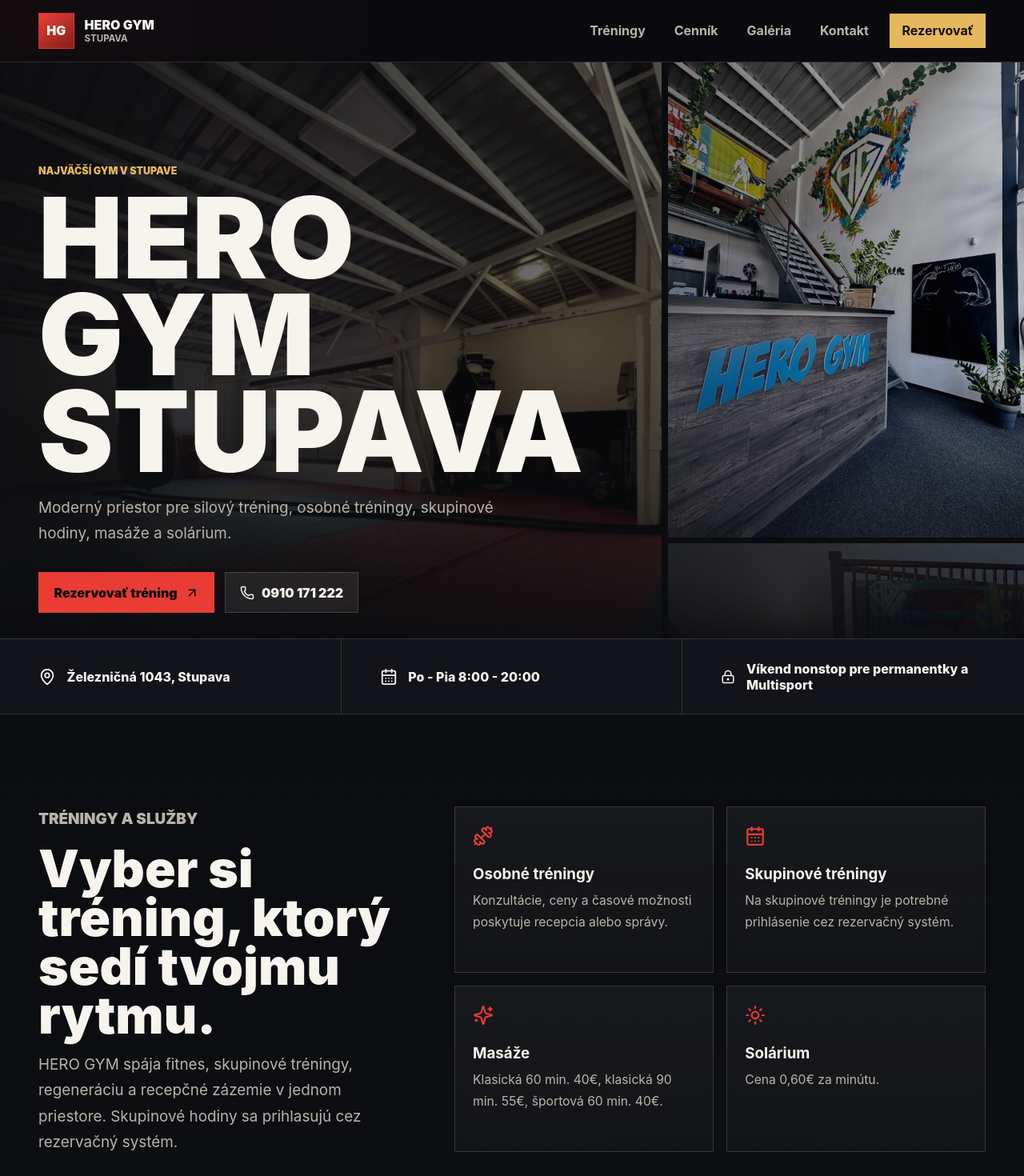
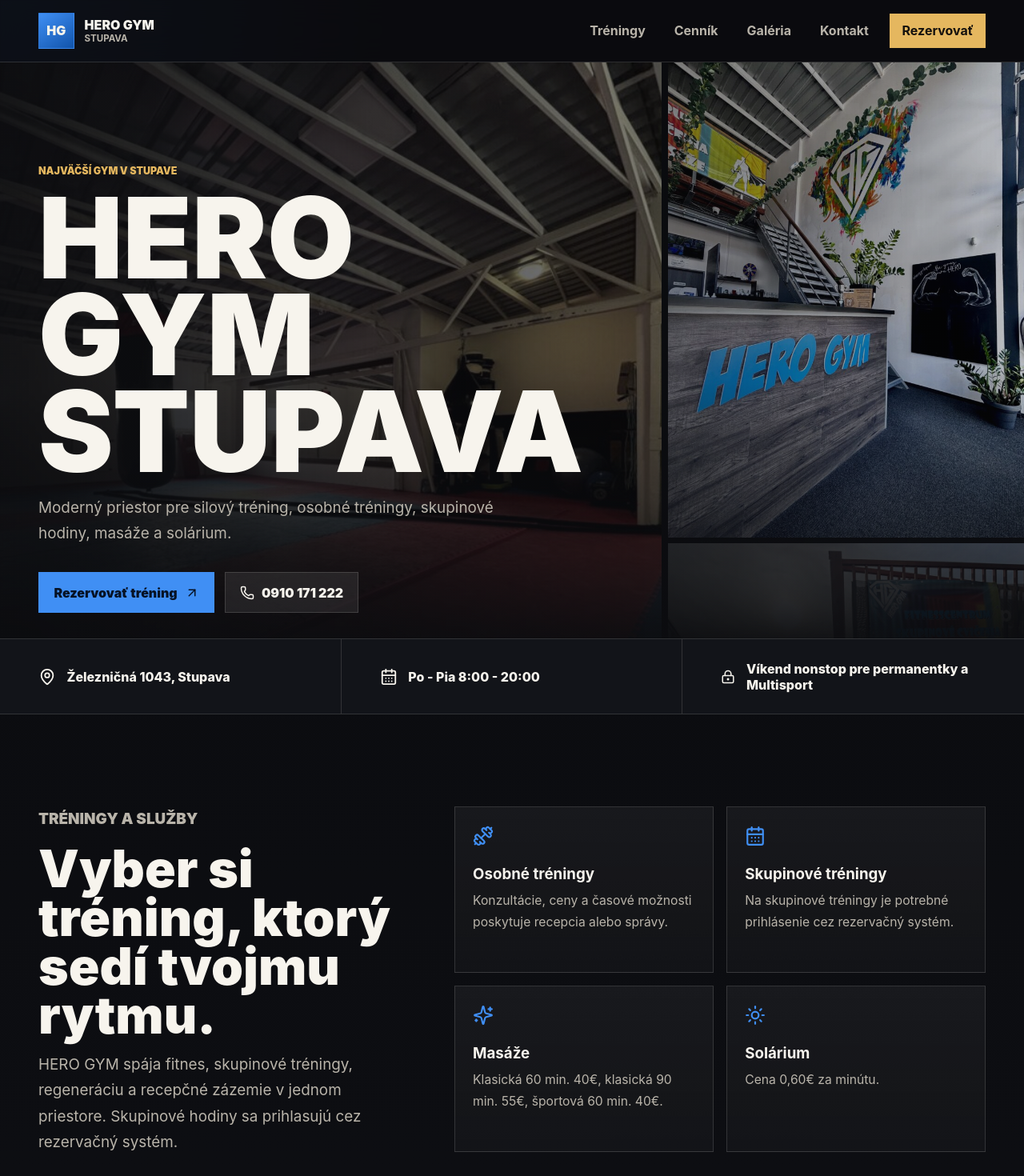
Before and after one commit to pidiman/herogym, a React (Vite) app: page / in a window 1280 px wide. Shown: the top 1470 px of the page at 80% size. Built offline with nearby package versions, Linux system fonts and the light colour scheme.

Commit message:
Use Hero Gym blue accent color

```diff
--- a/src/styles.css
+++ b/src/styles.css
@@ -10,7 +10,7 @@
   --text: #f7f4ed;
   --muted: #b9b4aa;
   --line: rgba(247, 244, 237, 0.14);
-  --red: #e83c35;
+  --blue: #408ff4;
   --amber: #e5b75f;
   --green: #4ec98c;
 }
@@ -27,7 +27,7 @@
   margin: 0;
   min-width: 320px;
   background:
-    radial-gradient(circle at top left, rgba(232, 60, 53, 0.22), transparent 30rem),
+    radial-gradient(circle at top left, rgba(64, 143, 244, 0.24), transparent 30rem),
     linear-gradient(180deg, #090a0d 0%, #101116 45%, #0b0c0f 100%);
 }
 
@@ -79,8 +79,8 @@
   width: 2.8rem;
   height: 2.8rem;
   place-items: center;
-  border: 1px solid rgba(232, 60, 53, 0.5);
-  background: linear-gradient(145deg, #ec3f37, #841d1b);
+  border: 1px solid rgba(64, 143, 244, 0.58);
+  background: linear-gradient(145deg, #408ff4, #1154ab);
   font-weight: 950;
 }
 
@@ -235,9 +235,9 @@
 }
 
 .button.primary {
-  color: #160e0b;
-  background: var(--red);
-  border-color: var(--red);
+  color: #061225;
+  background: var(--blue);
+  border-color: var(--blue);
 }
 
 .button.ghost {
@@ -296,7 +296,7 @@
 
 .service-card svg {
   margin-bottom: 1.2rem;
-  color: var(--red);
+  color: var(--blue);
 }
 
 .service-card p {
@@ -310,9 +310,9 @@
   gap: 2rem;
   align-items: end;
   padding: clamp(3rem, 7vw, 5rem) clamp(1rem, 4vw, 3rem);
-  border-block: 1px solid rgba(232, 60, 53, 0.3);
+  border-block: 1px solid rgba(64, 143, 244, 0.34);
   background:
-    linear-gradient(120deg, rgba(232, 60, 53, 0.2), transparent),
+    linear-gradient(120deg, rgba(64, 143, 244, 0.22), transparent),
     #171a20;
 }
 
@@ -469,7 +469,7 @@
 }
 
 .contact-panel a:hover {
-  border-color: rgba(232, 60, 53, 0.7);
+  border-color: rgba(64, 143, 244, 0.75);
 }
 
 footer {
```
